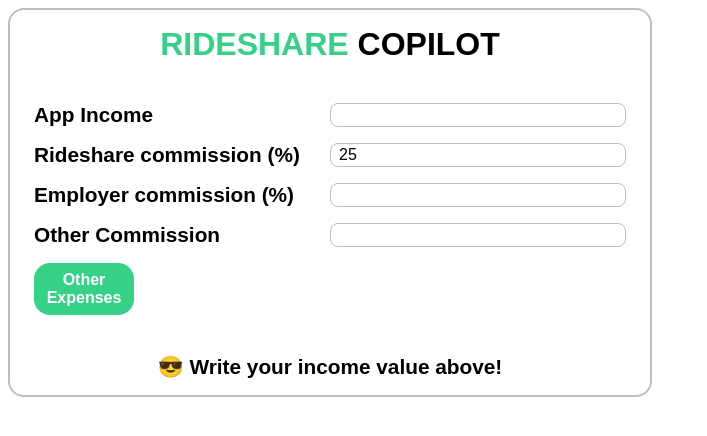
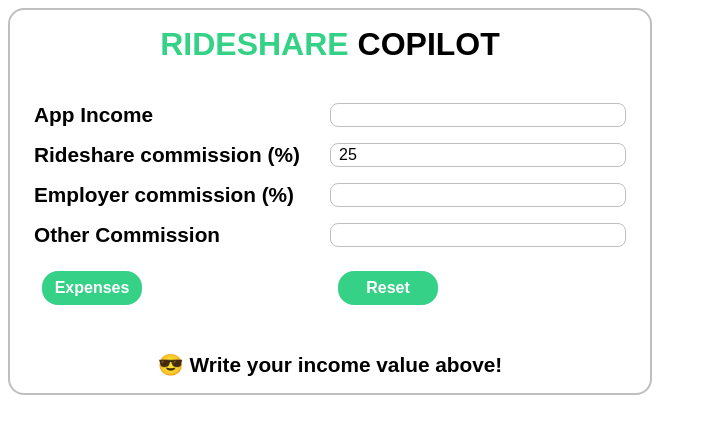
Before and after one commit to EmanuelTabian/rideshare-calculator, a React (Create React App) app: page / in a window 1280 px wide. Shown: the top 436 px of the page, without its empty margins (0-707 px from the left). Built offline with nearby package versions, Linux system fonts and the light colour scheme.

Commit message:
Add reset button

```diff
--- a/src/App.js
+++ b/src/App.js
@@ -18,9 +18,9 @@ export default function App() {
 
   function handleSubmit(e) {
     e.preventDefault();
-    setFinalIncome((i) => netIncome - totalExpenses);
-    if (totalExpenses > finalIncome) return;
+    setFinalIncome(netIncome - totalExpenses);
     console.log(finalIncome);
+    setToggle(false);
   }
 
   return (
@@ -78,6 +78,12 @@ function Income({
   function handleToggle() {
     onSetToggle((t) => !t);
   }
+
+  function handleReset() {
+    OnSetIncome("");
+    onSetToggle("");
+  }
+
   return (
     <div className="income">
       <IncomeValue income={income} OnSetIncome={OnSetIncome} />
@@ -90,9 +96,12 @@ function Income({
       <CommissionField trackValue={otherCom} setValue={onSetOtherCom}>
         Other Commission
       </CommissionField>
-      <Button onClick={handleToggle}>
-        {toggle ? "Cancel" : "Other Expenses"}
-      </Button>
+      <div className="buttons-container">
+        <Button onClick={handleToggle}>
+          {toggle ? "Cancel" : " Expenses"}
+        </Button>
+        <Button onClick={handleReset}>Reset</Button>
+      </div>
     </div>
   );
 }
```
